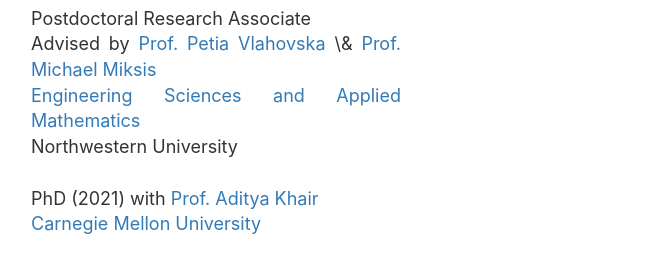
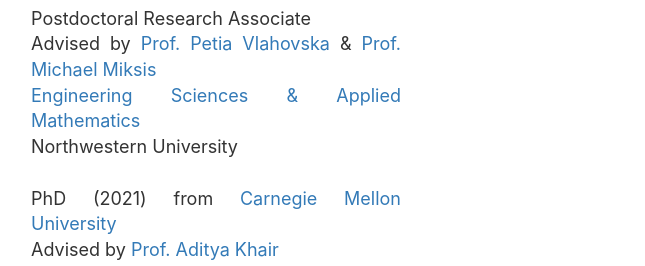
Before and after one commit to bhavyabalu/bhavyabalu.github.io, a website: page index.html in a window 1280 px wide. Shown: the part 214-480 px from the top of the page, 635-1280 px from the left. Drawn offline with Linux system fonts and the light colour scheme; files whose address does not match are found by name.

Commit message:
Update index.html

```diff
--- a/index.html
+++ b/index.html
@@ -56,12 +56,12 @@
                     <div class="col-sm-4", style="padding-left: 20px; padding-right: 0%;">
                         <h1><b> Bhavya Balu </b> </h1>
                         Postdoctoral Research Associate<br>
-                        Advised by <a href = "https://sites.northwestern.edu/petiavlahovska/" target="_blank" rel="noopener noreferrer"> Prof. Petia Vlahovska</a> \& <a href = "https://www.mccormick.northwestern.edu/research-faculty/directory/profiles/miksis-michael.html" target="_blank" rel="noopener noreferrer"> Prof. Michael Miksis</a> <br>
-                        <a href="https://www.cheme.engineering.cmu.edu/" target="_blank" rel="noopener noreferrer">Engineering Sciences and Applied Mathematics</a> <br>
+                        Advised by <a href = "https://sites.northwestern.edu/petiavlahovska/" target="_blank" rel="noopener noreferrer"> Prof. Petia Vlahovska</a> & <a href = "https://www.mccormick.northwestern.edu/research-faculty/directory/profiles/miksis-michael.html" target="_blank" rel="noopener noreferrer"> Prof. Michael Miksis</a> <br>
+                        <a href="https://www.cheme.engineering.cmu.edu/" target="_blank" rel="noopener noreferrer">Engineering Sciences & Applied Mathematics</a> <br>
                         Northwestern University <br><br>
 
-                        PhD (2021) with <a href = "http://khairgroup.cheme.cmu.edu/Home.html" target="_blank" rel="noopener noreferrer"> Prof. Aditya Khair</a> <br>
-                        <a href="https://www.cheme.engineering.cmu.edu/" target="_blank" rel="noopener noreferrer">Carnegie Mellon University</a> <br><br>
+                        PhD (2021) from <a href="https://www.cheme.engineering.cmu.edu/" target="_blank" rel="noopener noreferrer">Carnegie Mellon University</a> <br>
+                        Advised by <a href = "http://khairgroup.cheme.cmu.edu/Home.html" target="_blank" rel="noopener noreferrer"> Prof. Aditya Khair</a> <br><br>
 
                          Undergraduate (2016) from <a href="https://www.iitm.ac.in/" target="_blank" rel="noopener noreferrer">IIT Madras</a>
                         <ul class="list-inline idxIcons" style="font-size: 1.5em;">
```
